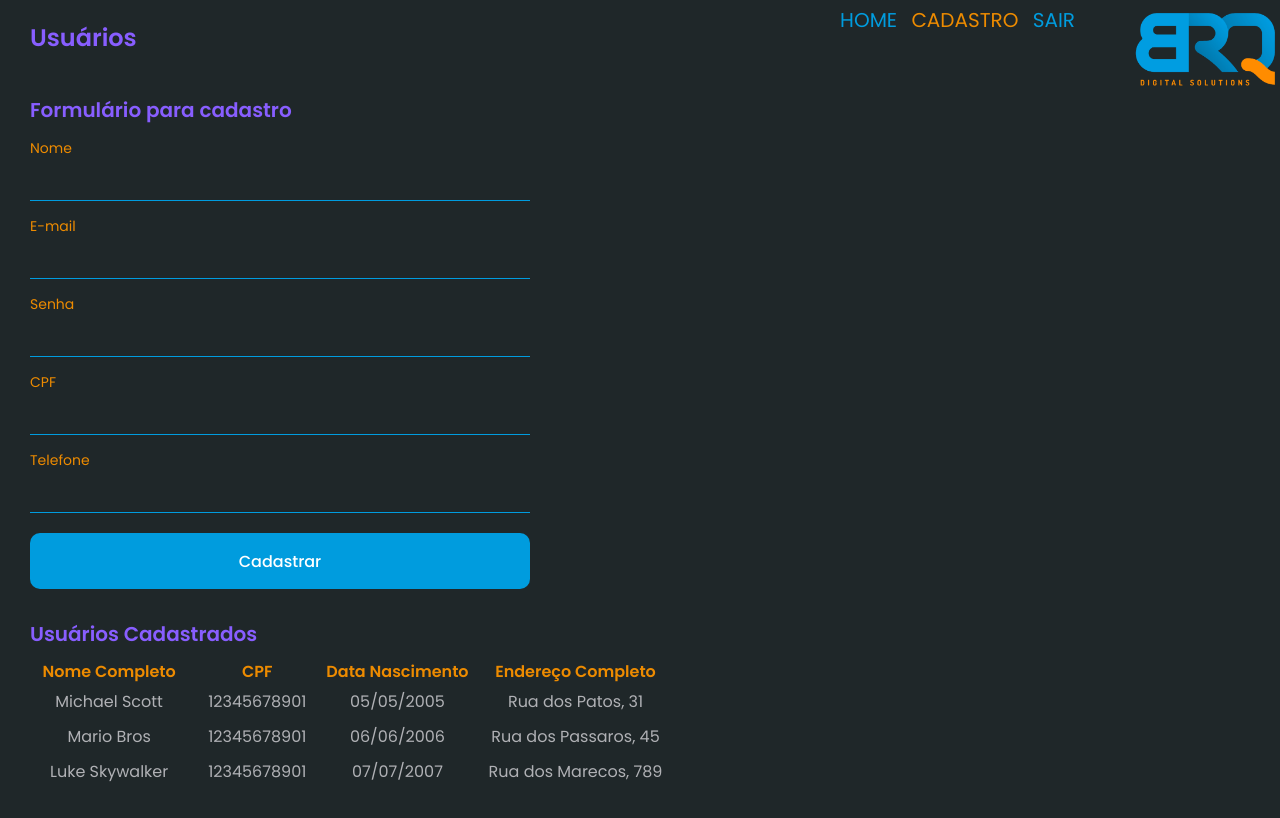
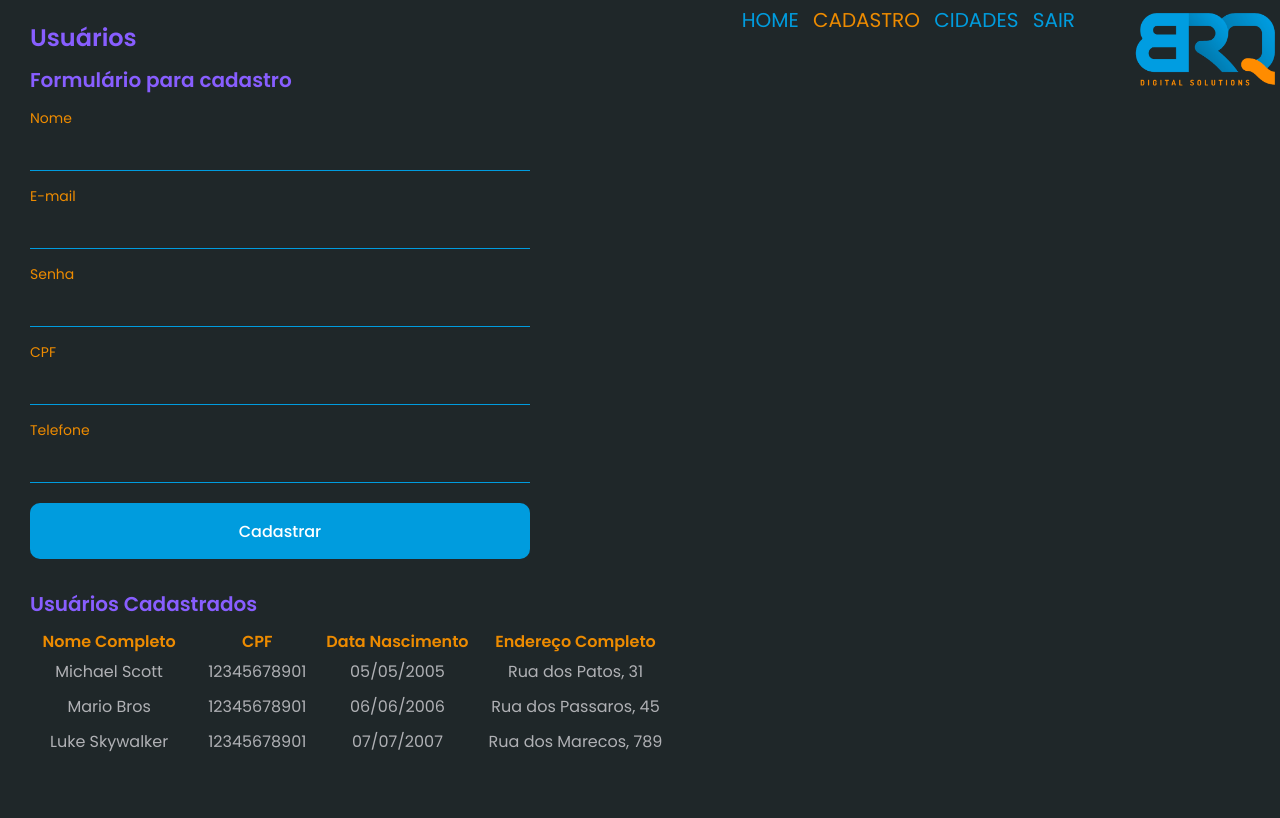
Before and after one commit to lucastsutsumi/formacao-front-BRQ, a plain HTML site: page register.html in a window 1280 px wide. Drawn offline with Linux system fonts and the light colour scheme.

Commit message:
fix  vertical scroll, change title and nav

```diff
--- a/_css/register.css
+++ b/_css/register.css
@@ -1,9 +1,5 @@
 @charset "UTF-8";
 @import url(./color.css);
-
-section#register {
-  margin-top: 40px;
-}
 
 #formContainer {
   max-width: 500px;
--- a/_css/style.css
+++ b/_css/style.css
@@ -24,7 +24,7 @@ body {
 }
 
 header {
-  margin-top: 20px;
+  padding-top: 20px;
 }
 
 article {
--- a/register.html
+++ b/register.html
@@ -5,7 +5,7 @@
 
     <meta charset="utf-8" />
     <meta name="viewport" content="width=device-width, initial-scale=1.0" />
-    <title>Formação Front - Cadastro</title>
+    <title>Formação Front - Usuários</title>
 
     <link rel="stylesheet" href="_css/style.css" />
     <link rel="stylesheet" href="_css/form.css" />
@@ -25,6 +25,7 @@
         <ul>
           <li><a href="index.html">Home</a></li>
           <li><a class="menu__active" href="#">Cadastro</a></li>
+          <li><a href="cities.html">Cidades</a></li>
           <li><a href="login.html">Sair</a></li>
         </ul>
       </nav>
```
Also changed, not shown: index.html (+1 -0 lines).
